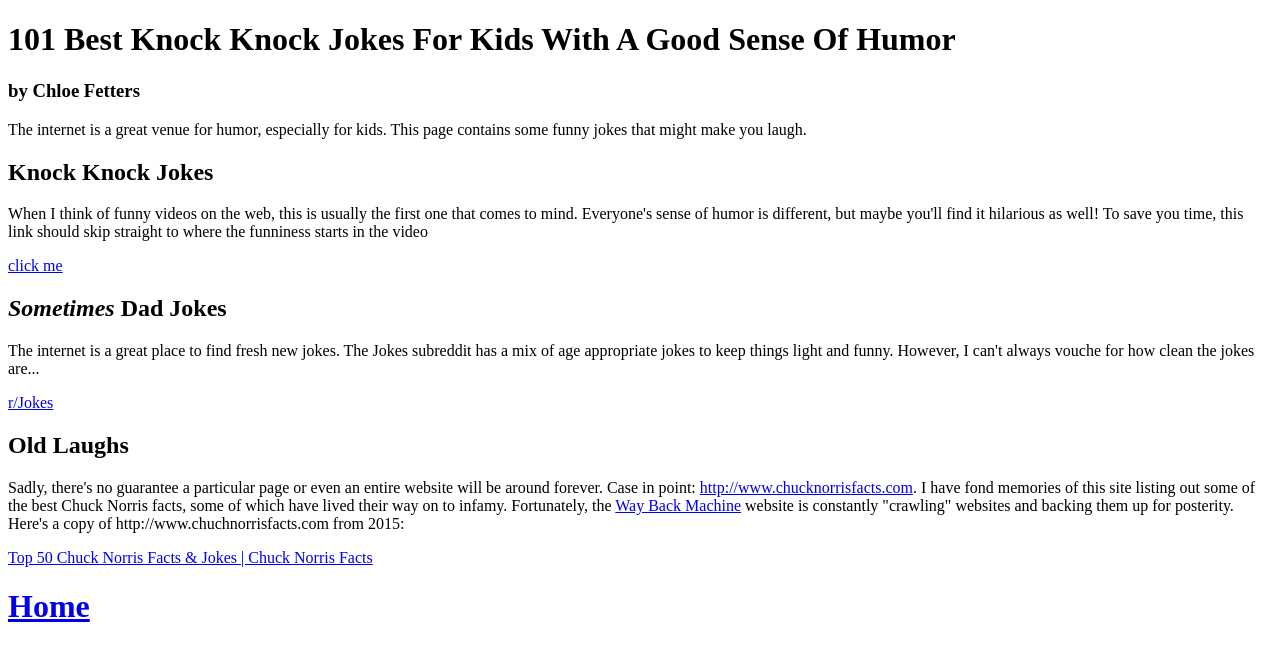
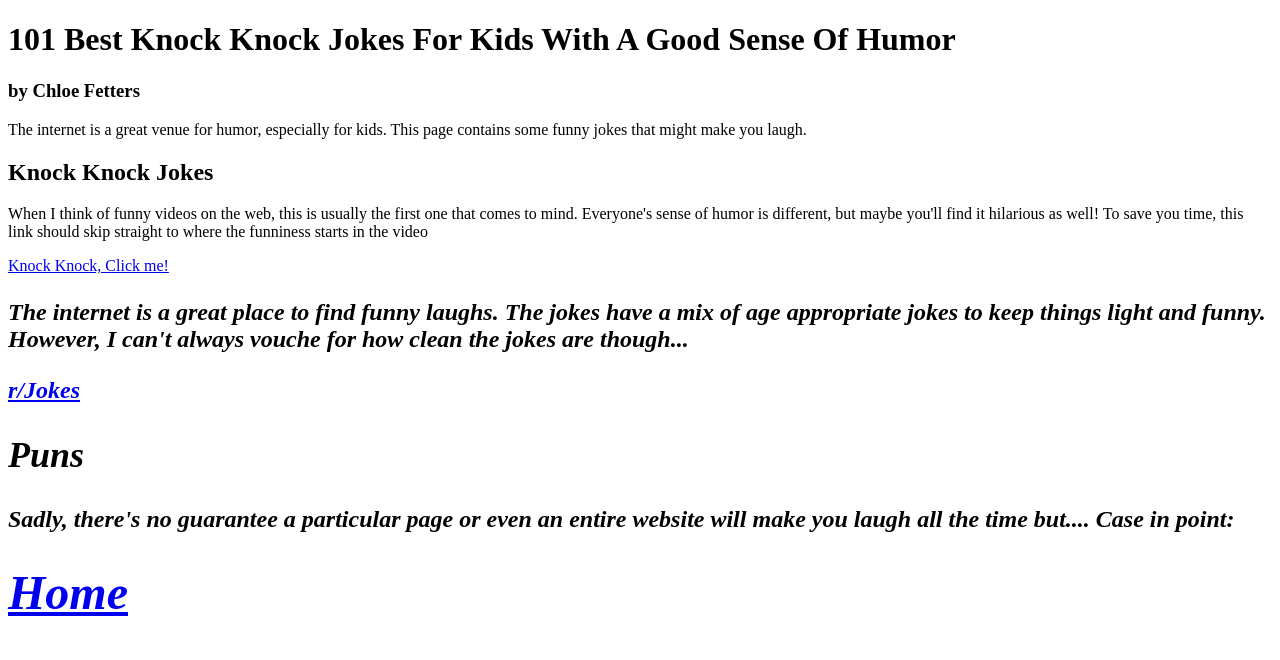
Before and after one commit to cbfett1040/cbfett1040.github.io, a plain HTML site: page amuse.html in a window 1280 px wide. Drawn offline with Linux system fonts and the light colour scheme.

Commit message:
amuse.html
Amusing Jokes!

```diff
--- a/amuse.html
+++ b/amuse.html
@@ -9,19 +9,17 @@
         <h3>by Chloe Fetters</h3>
         <p>The internet is a great venue for humor, especially for kids.  This page contains some funny jokes that might make you laugh.</p>
 
-
         <h2>Knock Knock Jokes</h2>
         <p>When I think of funny videos on the web, this is usually the first one that comes to mind.  Everyone's sense of humor is different, but maybe you'll find it hilarious as well!  To save you time, this link should skip straight to where the funniness starts in the video</p>
         <a href="https://www.goodhousekeeping.com/life/parenting/g36198919/knock-knock-jokes-for-kids/">
-          click me</a>
+          Knock Knock, Click me!</a>
 
-        <h2><em>Sometimes</em> Dad Jokes</h2>
-        <p>The internet is a great place to find fresh new jokes.  The Jokes subreddit has a mix of age appropriate jokes to keep things light and funny.  However, I can't always vouche for how clean the jokes are...</p>
-        <a href="https://www.reddit.com/r/Jokes">r/Jokes</a>
+        <h2><em></Best Dad Jokes</h2>
+        <p>The internet is a great place to find funny laughs. The jokes have a mix of age appropriate jokes to keep things light and funny.  However, I can't always vouche for how clean the jokes are though...</p>
+        <a href="https://www.sittercity.com/parents/funny-dad-jokes-and-puns?utm_source=google&utm_medium=cpc&utm_campaign=PMAX-National-Family&utm_content=c&utm_term=9028925&gad_source=1&gclid=Cj0KCQiAn-2tBhDVARIsAGmStVmxbDVqB8fEXMvZ4M796eDbCDdB4BztccBvMPRVU8hIcDpOyoPj3c8aArS6EALw_wcB#">r/Jokes</a>
 
-        <h2>Old Laughs</h2>
-        <p>Sadly, there's no guarantee a particular page or even an entire website will be around forever.  Case in point: <a href="http://www.chucknorrisfacts.com">http://www.chucknorrisfacts.com</a>.  I have fond memories of this site listing out some of the best Chuck Norris facts, some of which have lived their way on to infamy.  Fortunately, the <a href="https://web.archive.org/">Way Back Machine</a> website is constantly "crawling" websites and backing them up for posterity.  Here's a copy of http://www.chuchnorrisfacts.com from 2015:</p>
-        <a href="https://web.archive.org/web/20150709190953/http://www.chucknorrisfacts.com/chuck-norris-top-50-facts">Top 50 Chuck Norris Facts &amp; Jokes | Chuck Norris Facts</a>
+        <h2>Puns</h2>
+        <p>Sadly, there's no guarantee a particular page or even an entire website will make you laugh all the time but....  Case in point: <a href="https://parade.com/1024249/marynliles/funny-puns/</a>.  I have found some funny puns that I in fact find hilarious, LOL!
         <a href="index.html"><h1>Home</h1></a>
     </body>
 </html>
```
